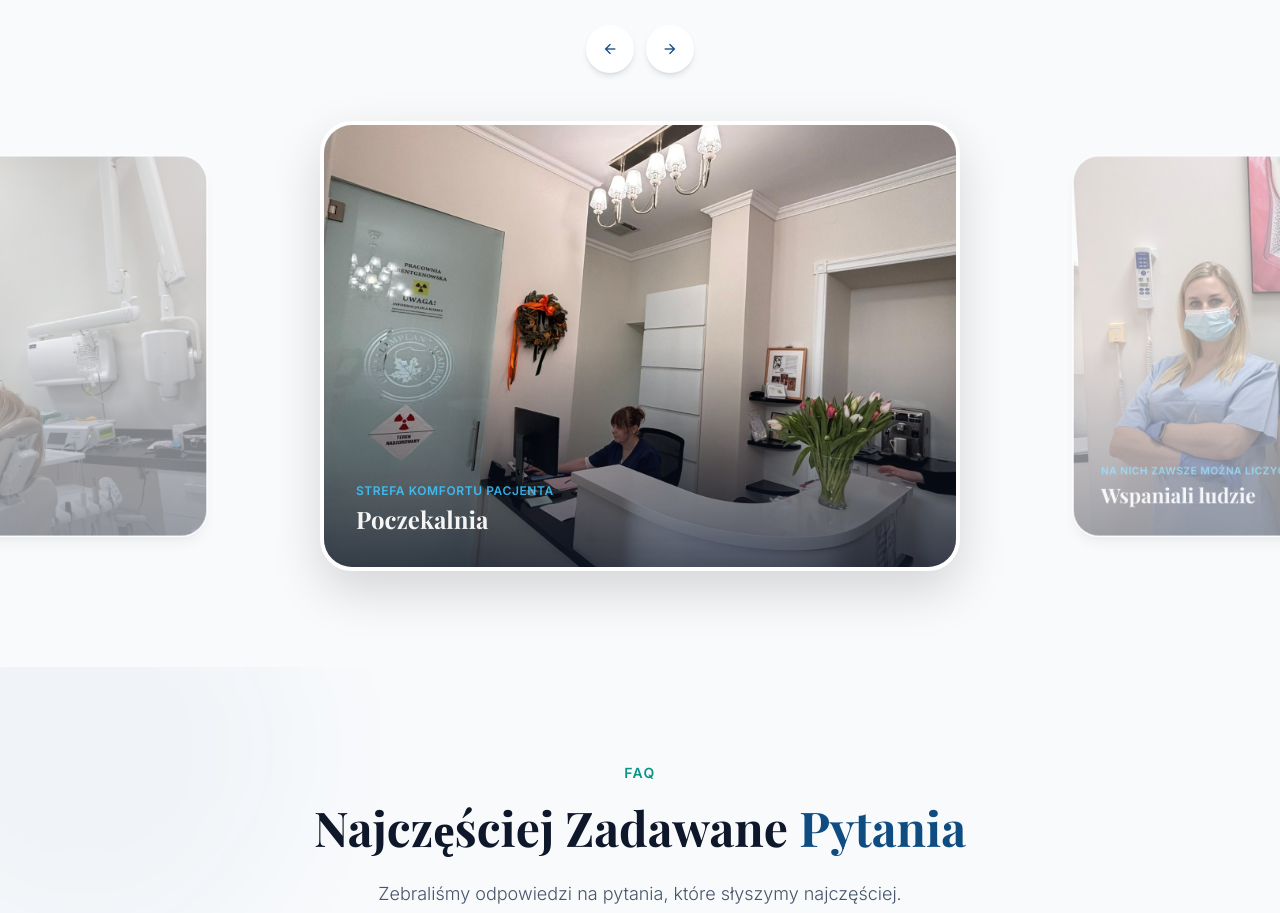
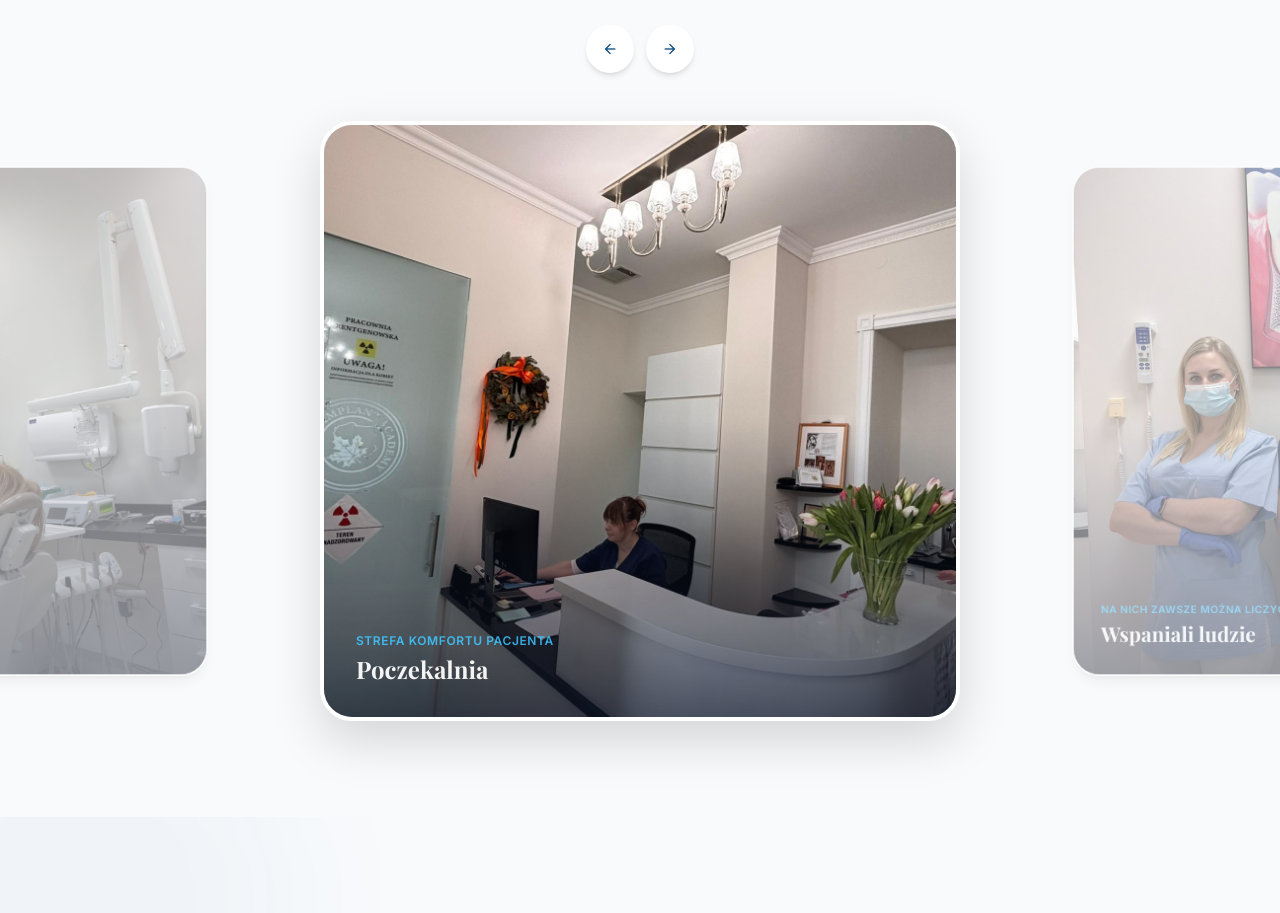
Before and after one commit to Heixxx/dentalimplantacademy, a React (Vite) app: page / in a window 1280 px wide. Shown: the part 7011-7924 px from the top of the page. Built offline with nearby package versions, Linux system fonts and the light colour scheme; a web font is replaced by a local one.

Commit message:
some ajdst

```diff
--- a/src/Showcase.tsx
+++ b/src/Showcase.tsx
@@ -79,8 +79,8 @@ const Showcase = () => {
         </div>
       </div>
 
-      <div className="relative w-full h-[250px] sm:h-[320px] md:h-[450px] flex items-center justify-center mt-4 md:mt-8">
-        <div className="relative w-[70%] sm:w-[60%] md:w-[50%] lg:max-w-3xl h-full flex justify-center items-center">
+      <div className="relative w-full h-[350px] sm:h-[400px] md:h-[600px] flex items-center justify-center mt-4 md:mt-8">
+        <div className="relative w-[90%] sm:w-[90%] md:w-[50%] lg:max-w-5xl h-full flex justify-center items-center">
           {SHOWCASE_DATA.map((room, index) => (
             <div
               key={room.id}
--- a/src/TeamGallery.tsx
+++ b/src/TeamGallery.tsx
@@ -204,7 +204,7 @@ const TeamGallery = () => {
 
                 <div
                     className="relative w-full flex items-center justify-center mt-4 md:mt-8"
-                    style={{ height: 'clamp(480px, 73vw, 700px)' }}
+                    style={{ height: 'clamp(580px, 73vw, 700px)' }}
                     role="region"
                     aria-roledescription="karuzela"
                     aria-label="Karuzela zespołu – użyj strzałek do nawigacji"
```
